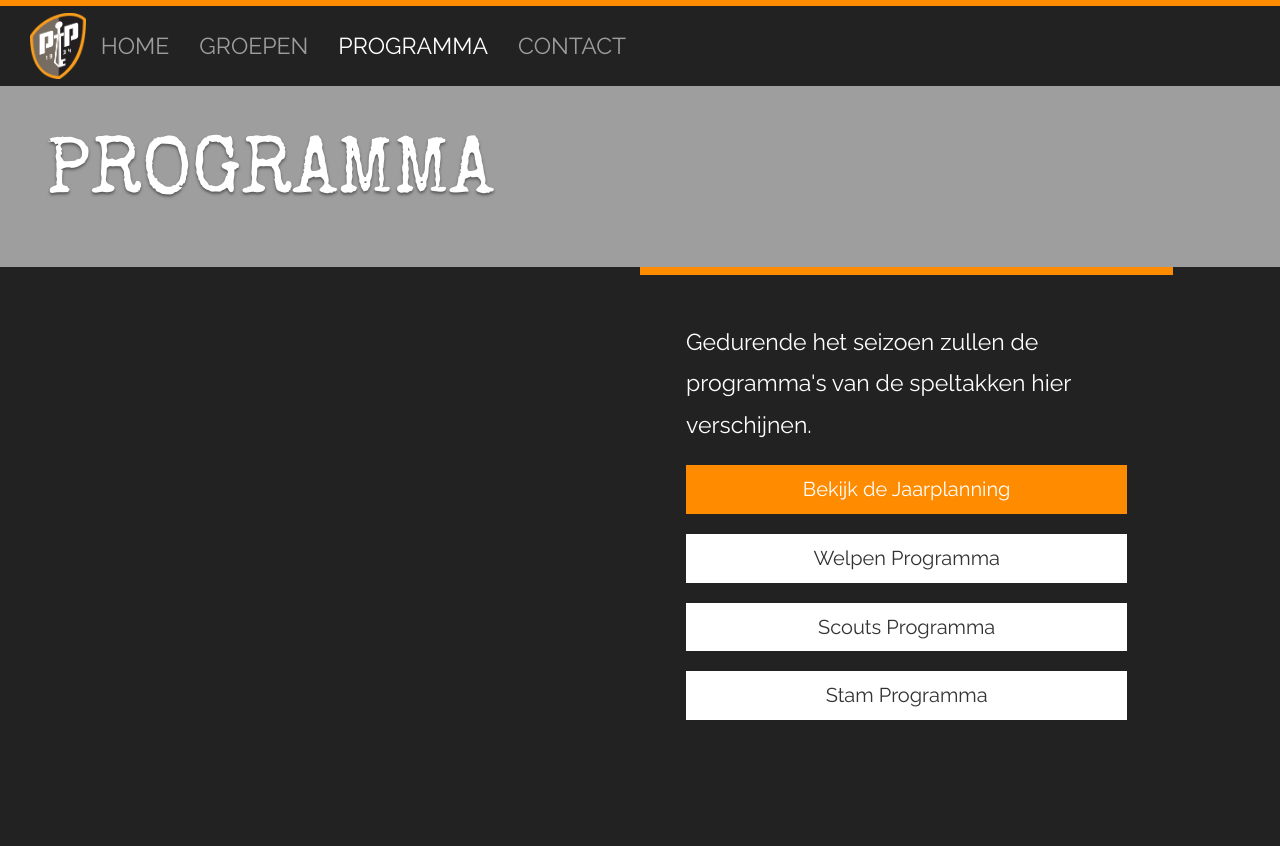
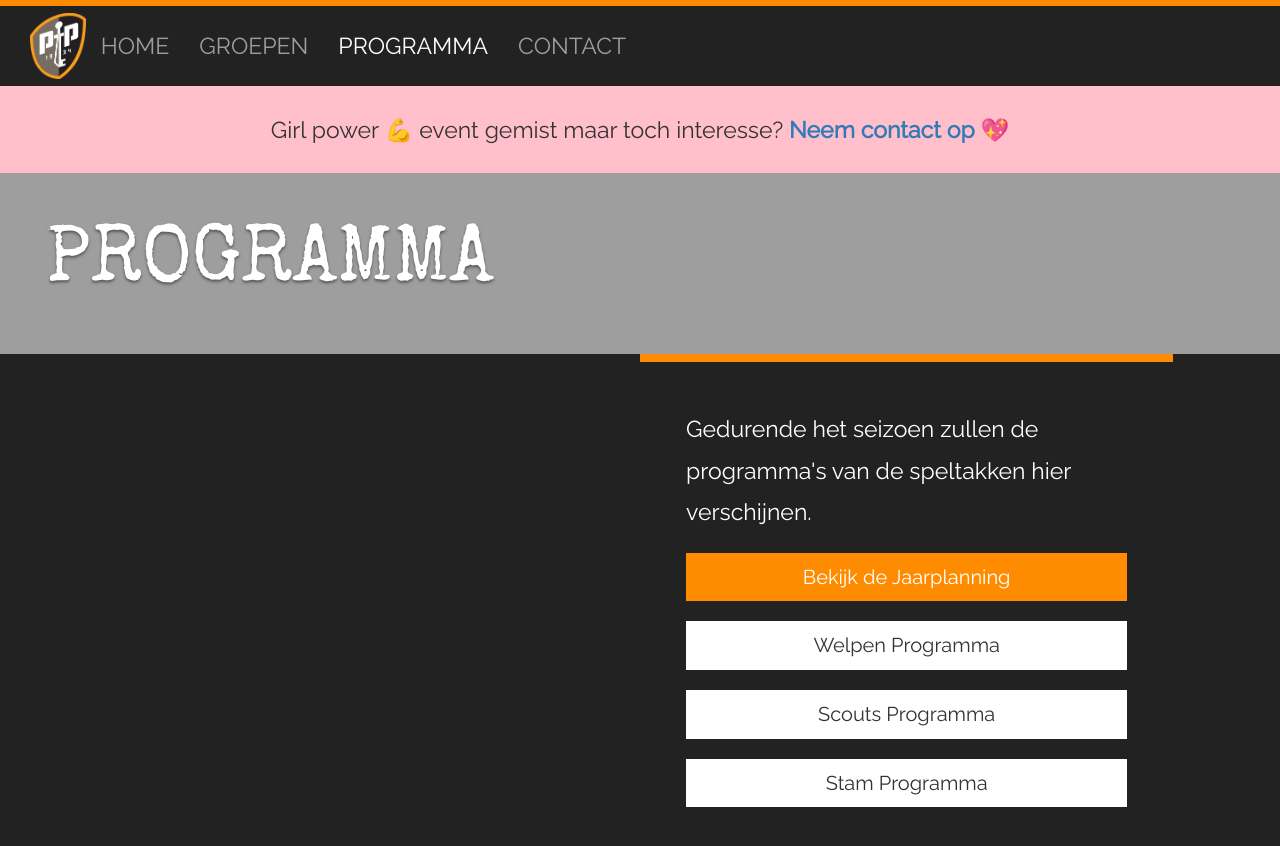
Before and after one commit to nognooitmeegemaakt/website, a Jekyll site: the page built from agenda.html, in a window 1280 px wide. Shown: the top 846 px of the page. Built offline with Jekyll 4.4.1, drawn with Linux system fonts in a browser that asks for light colours; some web fonts are replaced.

Commit message:
Add Girl Power banner

```diff
--- /dev/null
+++ b/_includes/banner.html
@@ -0,0 +1,3 @@
+<div class="row banner">
+  Girl power 💪 event gemist maar toch interesse? <a href="mailto:guidon@nognooitmeegemaakt.nl?subject=Girl power">Neem contact op 💖</a>
+</div>
--- a/_layouts/agenda.html
+++ b/_layouts/agenda.html
@@ -10,6 +10,7 @@
         {% include navbar.html %}
       </section>
       <section id="content">
+        {% include banner.html %}
         <div class="header">
           <h1>{{ page.title }}</h1>
         </div>
--- a/_layouts/default.html
+++ b/_layouts/default.html
@@ -10,6 +10,9 @@
         {% include navbar.html %}
       </section>
       <section id="content">
+
+        {% include banner.html %}
+
         {% if page.category != 'index' %}
         <div class="header">
           <h1>{{ page.title }}</h1>
--- a/_layouts/group.html
+++ b/_layouts/group.html
@@ -11,6 +11,8 @@
       </section>
 
       <section id="content">
+
+        {% include banner.html %}
 
         <div class="header">
           <h1>{{ page.title }}</h1>
--- a/_sass/theme.scss
+++ b/_sass/theme.scss
@@ -227,6 +227,21 @@ html {
   background-color: $brand-dark;
   /*background: url("../img/bg/main.jpg") no-repeat center center fixed;
   background-size: cover;*/
+}
+
+/* Banner */
+.banner {
+  padding: 1em 2em;
+  background-color: pink;
+  color: #333;
+  text-align: center;
+
+  a {
+    font-weight: bold;
+  }
+  a:hover {
+    cursor: pointer;
+  }
 }
 
 /* Header. */
```
